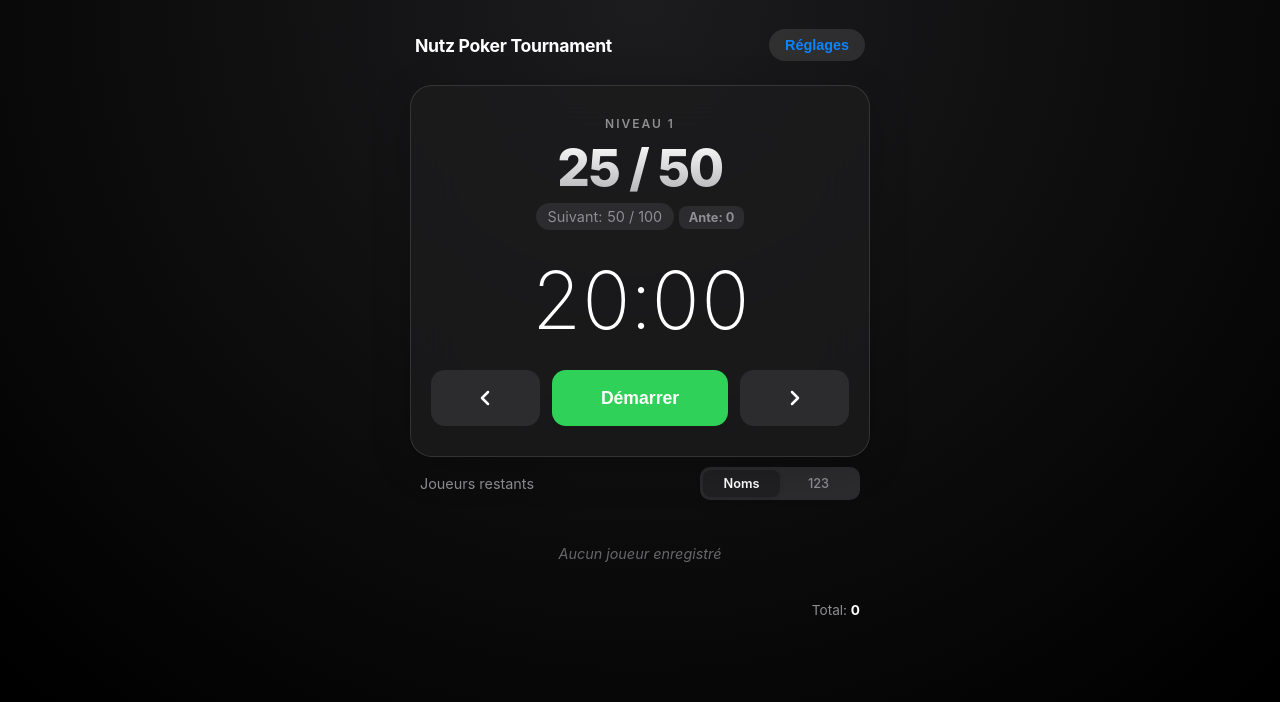
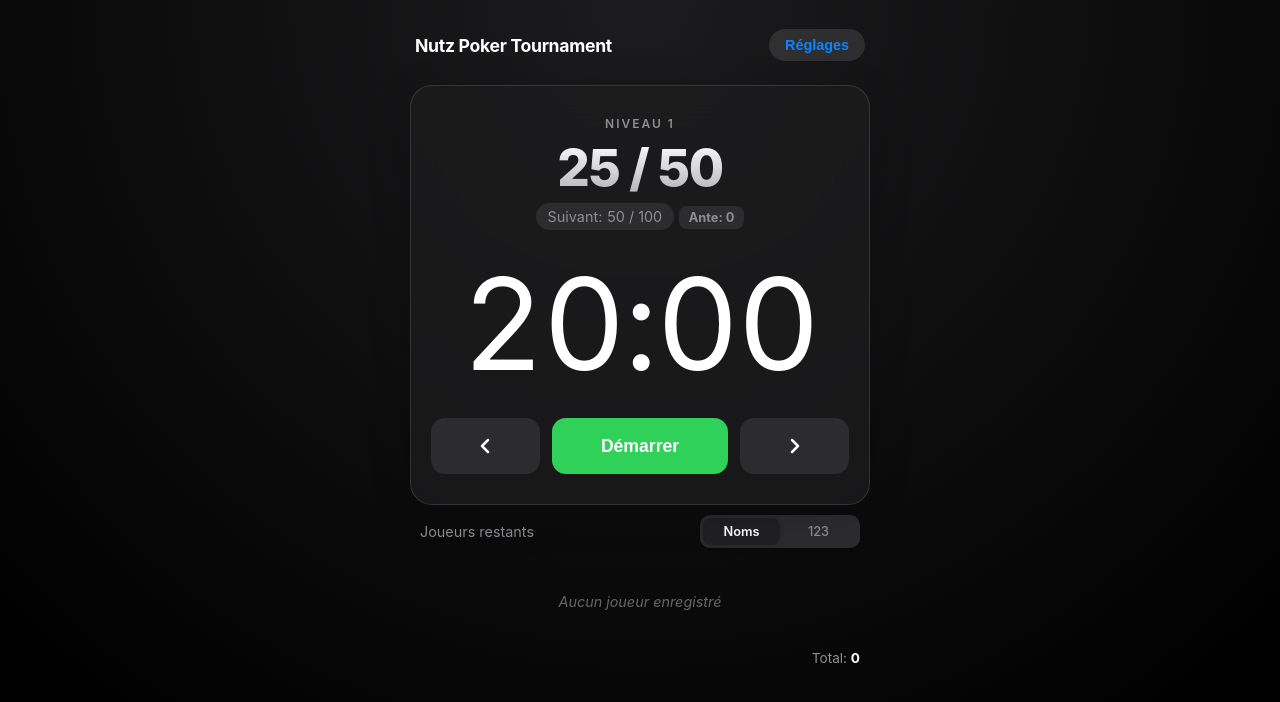
Before and after one commit to jjllrrvvrr/NutzPokerTimer, a plain HTML site: page index.html in a window 1280 px wide. Drawn offline with nearby package versions, Linux system fonts and the light colour scheme.

Commit message:
Update index.html

```diff
--- a/index.html
+++ b/index.html
@@ -183,8 +183,8 @@
 
         /* Chronomètre */
         .timer-digits {
-            font-size: 5rem;
-            font-weight: 200;
+            font-size: 8rem;
+            font-weight: 400;
             font-variant-numeric: tabular-nums; /* Empêche les chiffres de bouger */
             letter-spacing: -2px;
             margin: 10px 0 30px 0;
```
